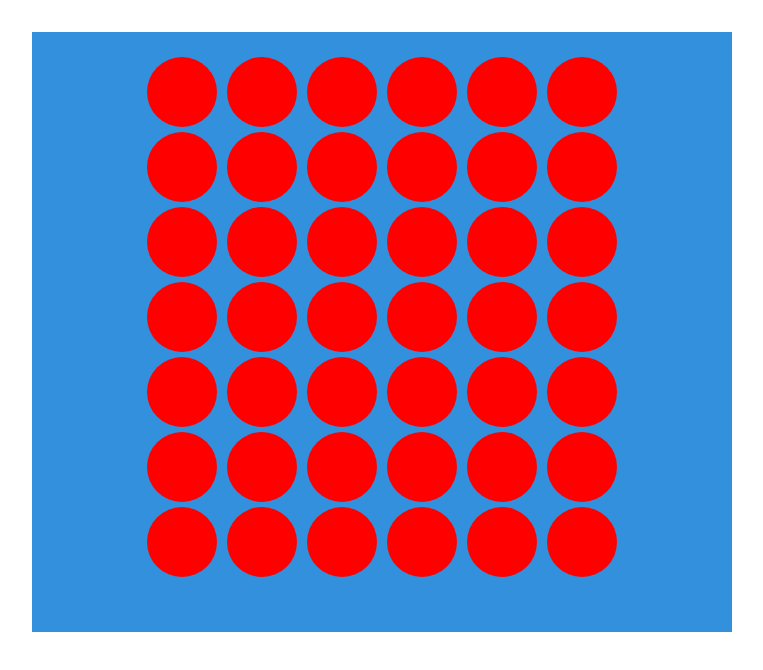
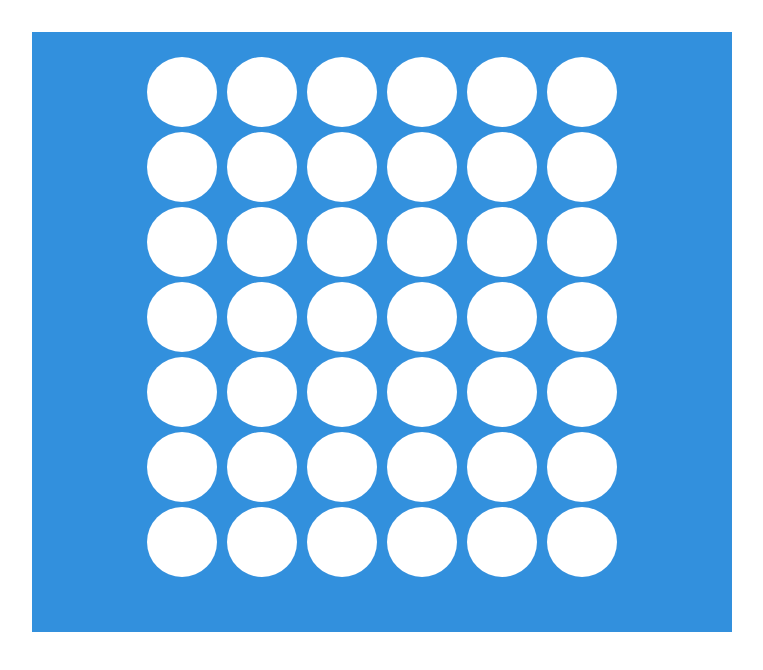
Before and after one commit to Denny29/Connect-Four-v2, a React (Vite) app: page / in a window 1280 px wide. Shown: the top 670 px of the page, without its empty margins (0-763 px from the left). Built offline with nearby package versions, Linux system fonts and the light colour scheme.

Commit message:
onTileClick was being executed immediately instead of waiting for you know... a click. Fixed that.

```diff
--- a/src/Gameboard.tsx
+++ b/src/Gameboard.tsx
@@ -8,7 +8,7 @@ export const Gameboard = () => {
         Array.from({ length: 6 }, () => Array(7).fill(""))
     )
     //Current player/color
-    const [currentPlayer, setCurrentPlayer] = useState("")
+    const [currentPlayer, setCurrentPlayer] = useState("red")
 
     //Helper method to change items in the board array
     const updateBoard = (rowIndex: number, columnIndex: number, color: string) => {
@@ -33,6 +33,7 @@ export const Gameboard = () => {
             updateBoard(rowIndex, columnIndex, currentPlayer)
             toggleColor();
         }
+        console.log("Clicked! Row: " + rowIndex, columnIndex)
     }
 
 
@@ -46,7 +47,10 @@ export const Gameboard = () => {
                 board.map((rows, rowIndex) => {
                     return <div className="rows">
                         {rows.map((color, columnIndex) => {
-                            return <Tile key={`${rowIndex}-${columnIndex}`} bgColor={color} clickProp={onTileClick(rowIndex, columnIndex)}/>
+                            return <Tile
+                            key={`${rowIndex}-${columnIndex}`}
+                            bgColor={color}
+                            clickProp={() => onTileClick(rowIndex, columnIndex)}/>
                         })}
                     </div>
                 })
```
